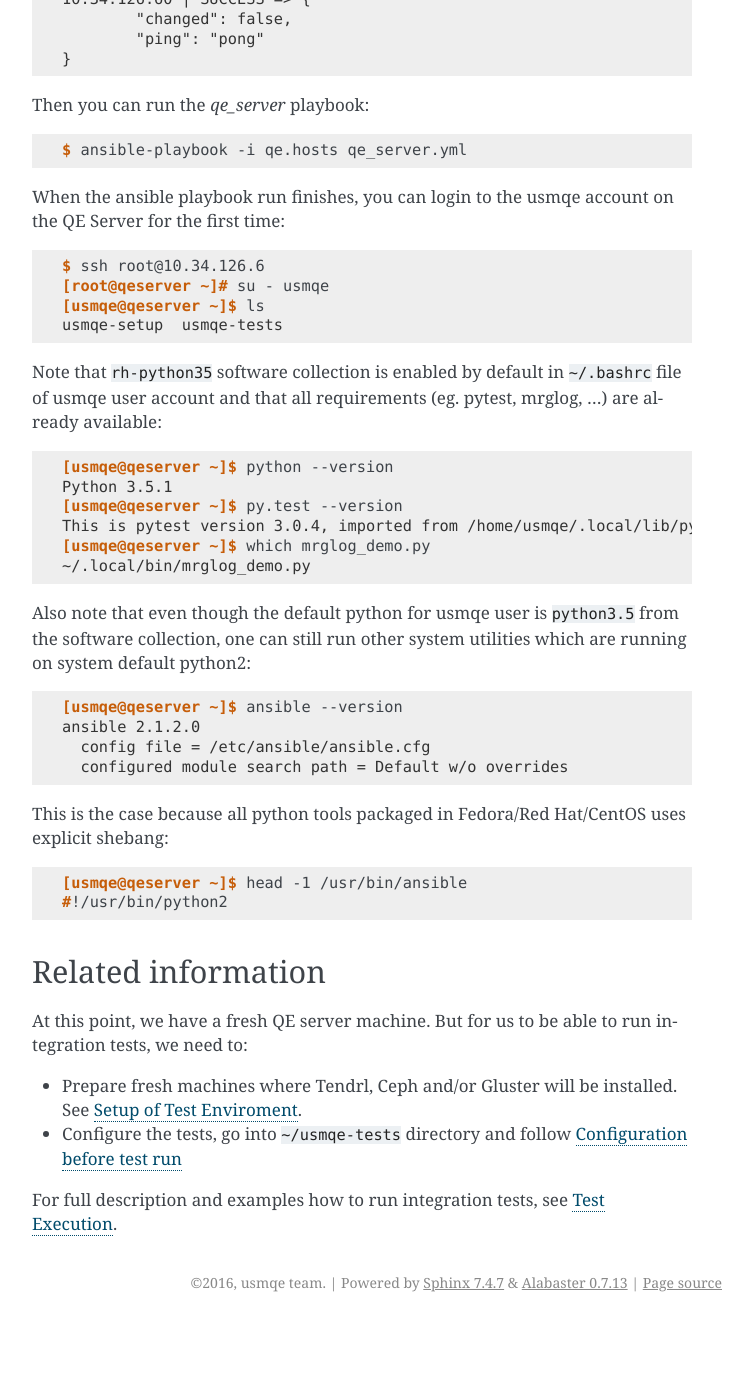
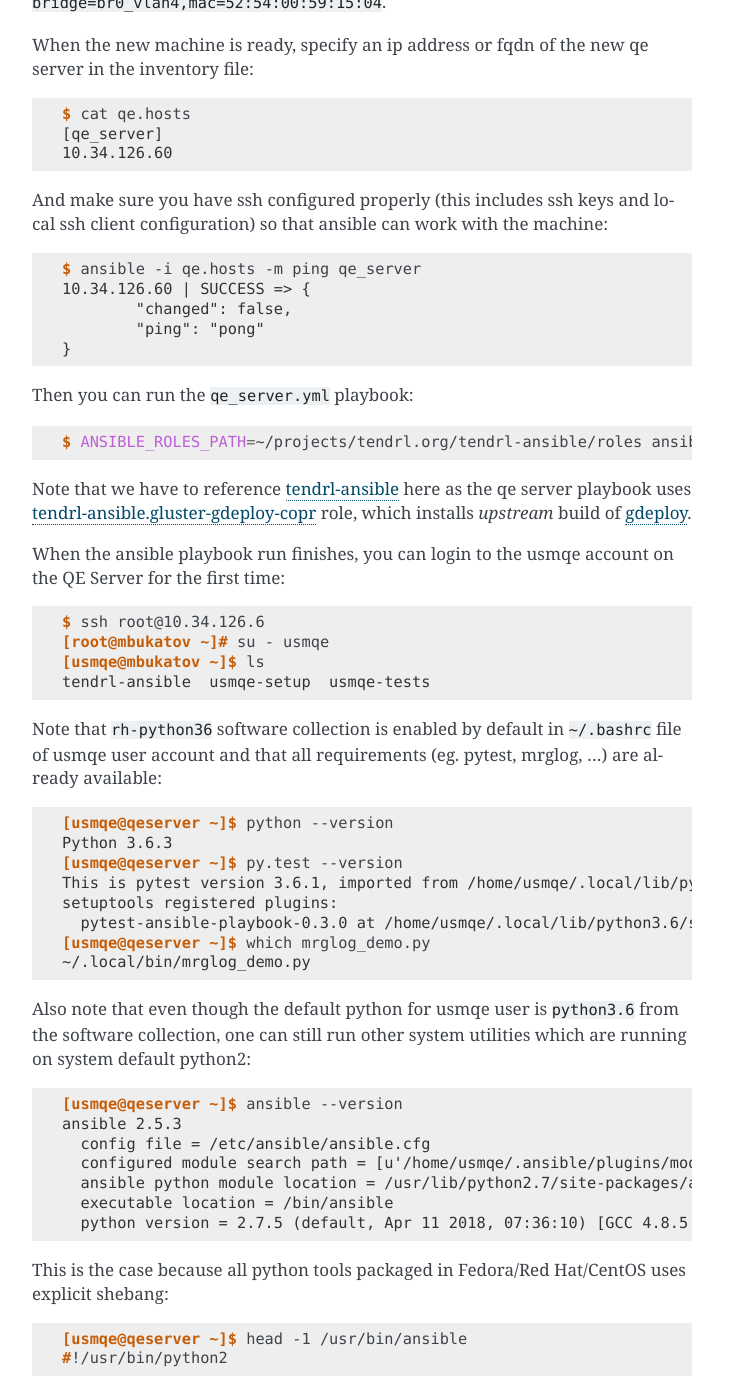
Before and after one commit to usmqe/usmqe-tests, a Sphinx documentation site: the page built from docs/qe_server_setup.rst, in a window 1280 px wide and 1400 px high, scrolled down 1091 px. Shown: the whole window, without its empty margins (388-1140 px from the left). Built offline with Sphinx 7.4.7, drawn with Linux system fonts in a browser that asks for light colours; before the commit the page ends 2413 px from its top, so only the background shows below that; some of the changed text lies outside the part shown.

Commit message:
docs: update qe server setup

```diff
--- a/docs/qe_server_setup.rst
+++ b/docs/qe_server_setup.rst
@@ -3,6 +3,9 @@
 ====================
  Setup of QE Server
 ====================
+
+:author: mbukatov
+:date: 2018-06-08
 
 QE Server is machine where ``usmqe-tests`` (along with all it's dependencies)
 are installed and where the integration tests are executed from.
@@ -34,14 +37,24 @@ this command):
 
 .. code-block:: console
 
-    $ virt-builder centos-7.2 -o mbukatov-qe-server.qcow2 --size 15G --format qcow2 --mkdir /root/.ssh  --chmod 0700:/root/.ssh  --upload /root/.ssh/authorized_keys:/root/.ssh/authorized_keys --selinux-relabel --update
+    $ virt-builder centos-7.5 -o mbukatov.qe-server.centos7.qcow2 --size 15G --format qcow2 --mkdir /root/.ssh  --chmod 0700:/root/.ssh  --upload /root/.ssh/authorized_keys:/root/.ssh/authorized_keys --selinux-relabel --update
+
+Note that ``virt-builder`` sets random root password, which you may like to
+write down in your password manager so that you can connect to the machine
+directly via console (using ``virsh console``) later in case of problems. That
+said, under normal circumstances you will connect to the machine via ssh
+using key based authentication.
 
 Then we `import the new image into libvirt`_ creating new virtual machine (aka
 guest) and  booting it for the first time:
 
 .. code-block:: console
 
-    # virt-install --import --name mbukatov-qe-server --ram 2048 --os-variant rhel7 --disk path=/var/lib/libvirt/images/mbukatov-qe-server.qcow2,format=qcow2 --network default --noautoconsole
+    # virt-install --import --name mbukatov --ram 2048 --os-variant rhel7 --disk path=/var/lib/libvirt/images/mbukatov.qe-server.centos7.qcow2,format=qcow2 --network default --noautoconsole
+
+If you need change default network bridge or MAC address of the virtual
+machine, update ``--network`` option of ``virt-install``, eg.: ``--network
+bridge=br0_vlan4,mac=52:54:00:59:15:04``.
 
 When the new machine is ready, specify an ip address or fqdn of the new qe
 server in the inventory file:
@@ -57,17 +70,21 @@ local ssh client configuration) so that ansible can work with the machine:
 
 .. code-block:: console
 
-	$ ansible -i qe.hosts -m ping all
+	$ ansible -i qe.hosts -m ping qe_server
 	10.34.126.60 | SUCCESS => {
 		"changed": false,
 		"ping": "pong"
 	}
 
-Then you can run the `qe_server` playbook:
+Then you can run the ``qe_server.yml`` playbook:
 
 .. code-block:: console
 
-    $ ansible-playbook -i qe.hosts qe_server.yml
+    $ ANSIBLE_ROLES_PATH=~/projects/tendrl.org/tendrl-ansible/roles ansible-playbook -i qe.hosts qe_server.yml
+
+Note that we have to reference `tendrl-ansible`_ here as the qe server playbook
+uses `tendrl-ansible.gluster-gdeploy-copr`_ role, which installs *upstream*
+build of `gdeploy`_.
 
 When the ansible playbook run finishes, you can login to the usmqe account
 on the QE Server for the first time:
@@ -75,33 +92,38 @@ on the QE Server for the first time:
 .. code-block:: console
 
     $ ssh root@10.34.126.6
-    [root@qeserver ~]# su - usmqe
-    [usmqe@qeserver ~]$ ls
-    usmqe-setup  usmqe-tests
+    [root@mbukatov ~]# su - usmqe
+    [usmqe@mbukatov ~]$ ls
+    tendrl-ansible  usmqe-setup  usmqe-tests
 
-Note that ``rh-python35`` software collection is enabled by default in
+Note that ``rh-python36`` software collection is enabled by default in
 ``~/.bashrc`` file of usmqe user account and that all requirements (eg. pytest,
 mrglog, ...) are already available:
 
 .. code-block:: console
 
     [usmqe@qeserver ~]$ python --version
-    Python 3.5.1
+    Python 3.6.3
     [usmqe@qeserver ~]$ py.test --version
-    This is pytest version 3.0.4, imported from /home/usmqe/.local/lib/python3.5/site-packages/pytest.py
+    This is pytest version 3.6.1, imported from /home/usmqe/.local/lib/python3.6/site-packages/pytest.py
+    setuptools registered plugins:
+      pytest-ansible-playbook-0.3.0 at /home/usmqe/.local/lib/python3.6/site-packages/pytest_ansible_playbook.py
     [usmqe@qeserver ~]$ which mrglog_demo.py
     ~/.local/bin/mrglog_demo.py
 
-Also note that even though the default python for usmqe user is ``python3.5``
+Also note that even though the default python for usmqe user is ``python3.6``
 from the software collection, one can still run other system utilities which
 are running on system default python2:
 
 .. code-block:: console
 
     [usmqe@qeserver ~]$ ansible --version
-    ansible 2.1.2.0
+    ansible 2.5.3
       config file = /etc/ansible/ansible.cfg
-      configured module search path = Default w/o overrides
+      configured module search path = [u'/home/usmqe/.ansible/plugins/modules', u'/usr/share/ansible/plugins/modules']
+      ansible python module location = /usr/lib/python2.7/site-packages/ansible
+      executable location = /bin/ansible
+      python version = 2.7.5 (default, Apr 11 2018, 07:36:10) [GCC 4.8.5 20150623 (Red Hat 4.8.5-28)]
 
 This is the case because all python tools packaged in Fedora/Red Hat/CentOS
 uses explicit shebang:
@@ -131,3 +153,6 @@ For full description and examples how to run integration tests, see
 .. _`import the new image into libvirt`: https://access.redhat.com/documentation/en-US/Red_Hat_Enterprise_Linux/7/html/Virtualization_Deployment_and_Administration_Guide/sect-Guest_virtual_machine_installation_overview-Creating_guests_with_virt_install.html
 .. _`qe_server.yml`: https://github.com/usmqe/usmqe-setup/blob/master/qe_server.yml
 .. _`usmqe-setup repository`: https://github.com/usmqe/usmqe-setup
+.. _`tendrl-ansible`: https://github.com/Tendrl/tendrl-ansible
+.. _`tendrl-ansible.gluster-gdeploy-copr`: https://github.com/Tendrl/tendrl-ansible/tree/master/roles/tendrl-ansible.gluster-gdeploy-copr
+.. _`gdeploy`: https://gdeploy.readthedocs.io/en/latest/
```
